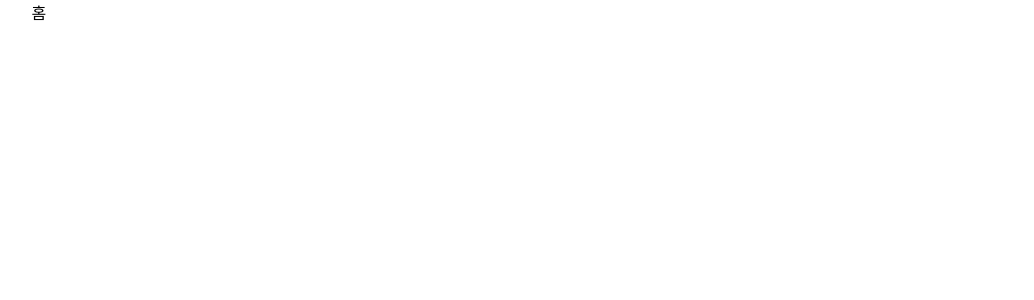
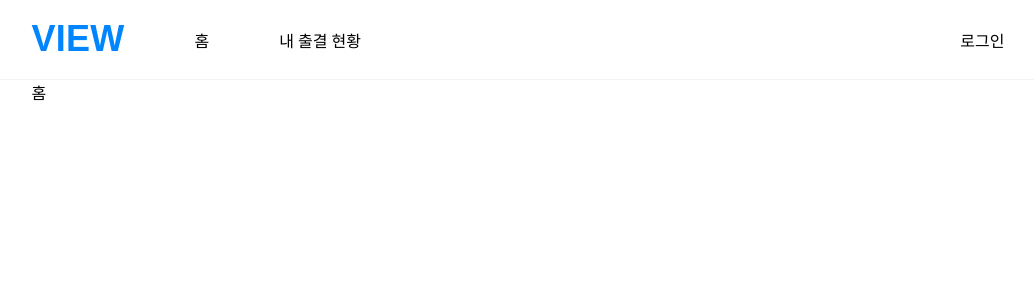
Before and after one commit to SETUPYOURORGAN1ZATION/VIEW_FRONTEND, a React (Create React App) app: page / in a window 1280 px wide. Shown: the top 300 px of the page, without its empty margins (122-1156 px from the left). Built offline with nearby package versions, Linux system fonts and the light colour scheme; a web font is replaced by a local one.

Commit message:
feat(header): 헤더 레이아웃

```diff
--- a/src/App.tsx
+++ b/src/App.tsx
@@ -8,12 +8,14 @@ import {
   Login,
   SignUp,
 } from "pages";
+import Header from "components/Header";
 import styled from "styled-components";
 
 function App() {
   return (
-    <Container>
-      <Router>
+    <Router>
+      <Header />
+      <Container>
         <Routes>
           <Route path="/" element={<Home />} />
           <Route path="/register" element={<Register />} />
@@ -22,8 +24,8 @@ function App() {
           <Route path="/login" element={<Login />} />
           <Route path="/siginup" element={<SignUp />} />
         </Routes>
-      </Router>
-    </Container>
+      </Container>
+    </Router>
   );
 }
 
--- /dev/null
+++ b/src/components/Header/index.tsx
@@ -0,0 +1,19 @@
+import React from "react";
+import * as S from "./style";
+
+const Header = () => {
+  return (
+    <S.Layout>
+      <S.FrontLayout>
+        <S.Logo to="/">VIEW</S.Logo>
+        <S.Route to="/">홈</S.Route>
+        <S.Route to="/Register/1313">내 출결 현황</S.Route>
+      </S.FrontLayout>
+      <S.BackLayout>
+        <S.Route to='/login'>로그인</S.Route>
+      </S.BackLayout>
+    </S.Layout>
+  );
+};
+
+export default Header;
--- /dev/null
+++ b/src/components/Header/style.ts
@@ -0,0 +1,37 @@
+import styled from "styled-components";
+import { Link } from "react-router-dom";
+import font from "styles/font";
+
+export const Layout = styled.div`
+  display: flex;
+  align-items: center;
+  width: 100%;
+  height: 80px;
+  padding: 0 12vw;
+  border-bottom: 1px solid #f2f3f7;
+`;
+
+export const Logo = styled(Link)`
+  ${font.H1}
+  color: #0085FF;
+  text-decoration: none;
+`;
+
+export const FrontLayout = styled.div`
+  display: flex;
+  align-items: center;
+  width: 80%;
+  gap: 70px;
+`;
+
+export const Route = styled(Link)`
+  color: black;
+  text-decoration: none;
+`;
+
+export const BackLayout = styled.div`
+  display: flex;
+  justify-content: flex-end;
+  align-items: center;
+  width: 20%;
+`;
```
